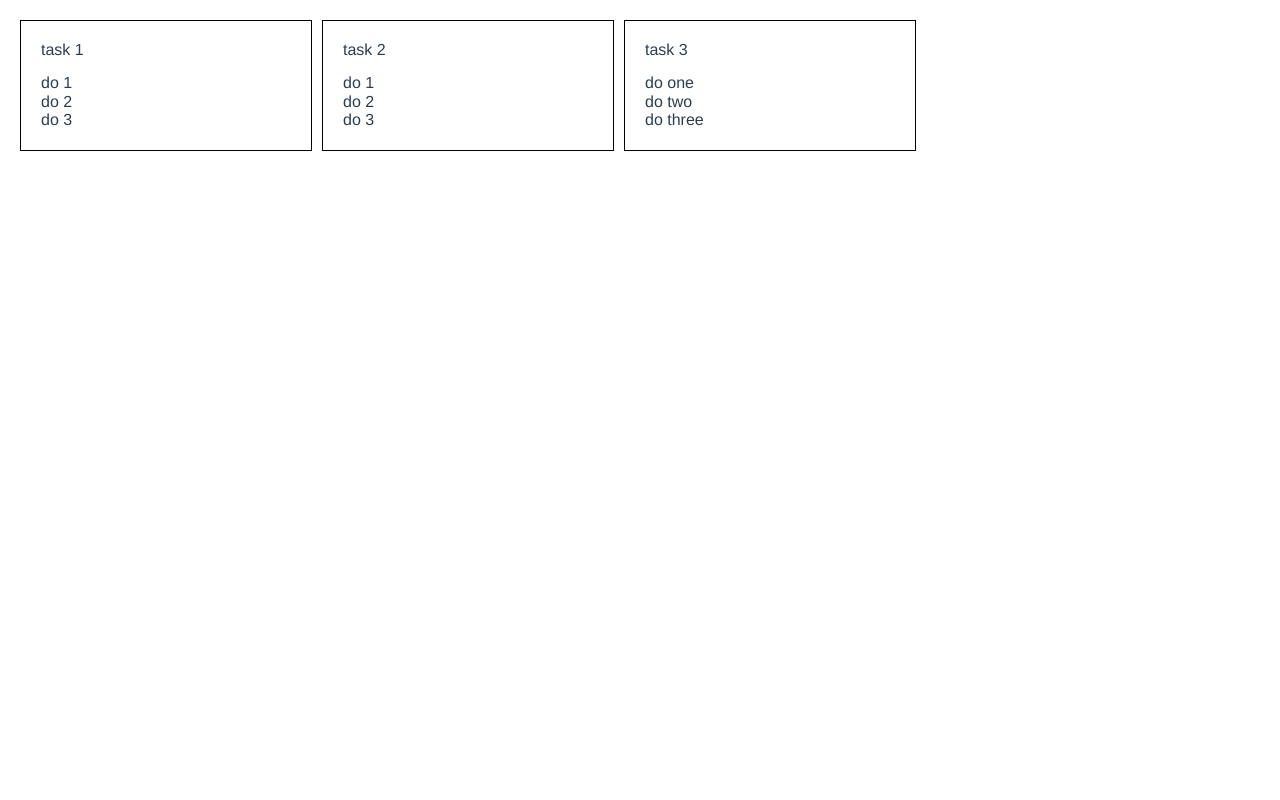
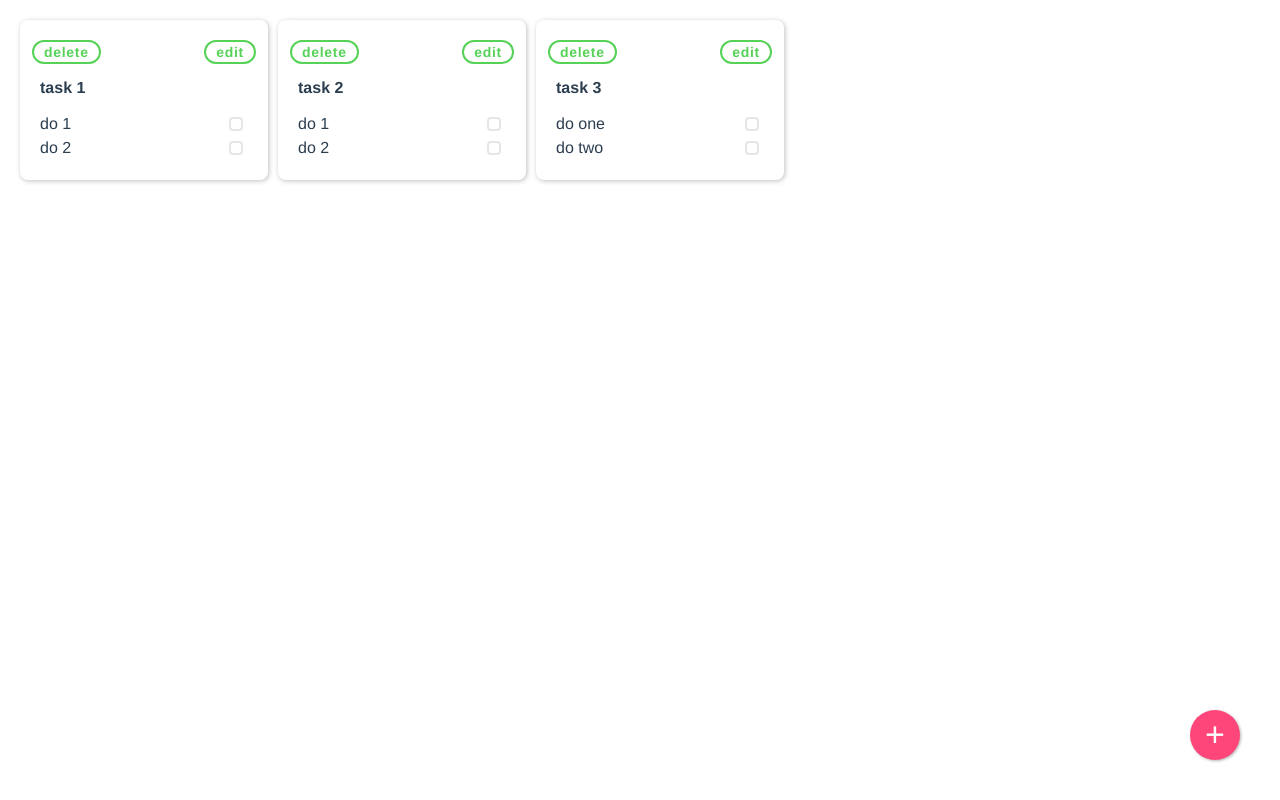
Before and after one commit to Alona2156/TRLogic, a Vue app in the folder front/: page / in a window 1280 px wide. Built offline with nearby package versions, Linux system fonts and the light colour scheme.

Commit message:
ui elements

```diff
--- a/front/src/App.vue
+++ b/front/src/App.vue
@@ -1,15 +1,37 @@
 <template>
   <div id="app">
     <router-view :key="$route.path" />
+    <alert :state="showAlert" @closeAlert="hideDeleteAlert" />
+    <div class="shade" :class="shadeClass"></div>
   </div>
 </template>
 
 <script>
+import { eventBus } from "@/main.js";
+import alert from "@/components/ui/alert.vue";
 
 export default {
-  name: 'App',
+  name: "App",
+  data() {
+    return {
+      showAlert: false,
+      shadeClass: "hide"
+    };
+  },
   components: {
-
+    alert
+  },
+  created() {
+    eventBus.$on("toggleAlert", data => {
+      this.showAlert = data;
+      this.shadeClass = data ? "show" : "hide";
+    });
+  },
+  methods: {
+    hideDeleteAlert() {
+      this.showAlert = false;
+      this.shadeClass = "hide";
+    }
   }
 };
 </script>
@@ -17,17 +39,39 @@ export default {
 <style lang="scss">
 @import "@/style/mixins.scss";
 
+body,
+html {
+  margin: 0;
+  padding: 0;
+  width: 100%;
+  height: 100%;
+  overflow: hidden;
+}
+
+*,
+*:before,
+*:after {
+  box-sizing: border-box;
+}
+
 #app {
   font-family: Avenir, Helvetica, Arial, sans-serif;
   -webkit-font-smoothing: antialiased;
   -moz-osx-font-smoothing: grayscale;
   text-align: center;
   color: #2c3e50;
+  position: relative;
+  height: 100%;
+  display: flex;
+  flex-direction: row;
+  z-index: $z-index-else;
 }
 
 .outer-wrapper {
   padding: 20px;
   margin: -5px;
+  width: 100%;
+  height: 100%;
   @include flex(row, flex-start, flex-start);
 }
 </style>
--- a/front/src/components/pages/many-tasks.vue
+++ b/front/src/components/pages/many-tasks.vue
@@ -1,11 +1,26 @@
 <template>
   <div class="outer-wrapper">
-    <taskUi v-for="(task, index) in tasks" :key="index" :task="task"/>
+    <taskUi
+      v-for="(task, index) in tasks"
+      :key="index"
+      :task="task"
+      checkboxType="checkbox-disabled"
+    >
+      <template v-slot:delete-and-edit-buttons>
+        <div class="buttons-wrapper">
+          <div @click="showDeleteAlert(task.url)">delete</div>
+          <div @click="editTask(task.url)">edit</div>
+        </div>
+      </template>
+    </taskUi>
+    <addTaskButton />
   </div>
 </template>
 
 <script>
+import { eventBus } from "@/main.js";
 import taskUi from "@/components/ui/task-ui.vue";
+import addTaskButton from '@/components/ui/add-task-button.vue';
 
 export default {
   data() {
@@ -13,36 +28,81 @@ export default {
       tasks: [
         {
           title: "task 1",
+          url: "task-1",
           list: [
             { title: "do 1", done: false },
-            { title: "do 2", done: false },
-            { title: "do 3", done: true }
+            { title: "do 2", done: false }
           ]
         },
         {
           title: "task 2",
+          url: "task-2",
           list: [
             { title: "do 1", done: false },
-            { title: "do 2", done: false },
-            { title: "do 3", done: false }
+            { title: "do 2", done: false }
           ]
         },
         {
           title: "task 3",
+          url: "task-3",
           list: [
             { title: "do one", done: false },
-            { title: "do two", done: true },
-            { title: "do three", done: true }
+            { title: "do two", done: true }
           ]
         }
       ]
     };
   },
   components: {
-    taskUi
+    taskUi,
+    addTaskButton
+  },
+  methods: {
+    editTask(url) {
+      this.$router.push(url)
+    },
+    showDeleteAlert(url) {
+      eventBus.$emit("toggleAlert", true);
+      this.showAlert = true;
+      this.shadeClass = "show";
+    }
   }
 };
 </script>
 
-<style>
+<style lang="scss">
+@import "@/style/mixins.scss";
+
+.buttons-wrapper {
+  @include flex(row, space-between, center);
+  margin: 0 -8px 15px;
+  > * {
+    background-color: white;
+    color: $green;
+    border: 2px solid $green;
+    font-weight: 800;
+    border-radius: 50px;
+    padding: 2px 10px;
+    cursor: pointer;
+    font-size: 14px;
+    letter-spacing: 0.7px;
+    flex: 0 0 auto;
+  }
+}
+
+.shade {
+  position: absolute;
+  width: 100%;
+  height: 100%;
+  background-color: rgba(0, 0, 0, 0.6);
+}
+
+.shade.show {
+  display: block;
+  z-index: $z-index-shade;
+}
+
+.shade.hide {
+  display: none;
+}
 </style>
--- a/front/src/components/pages/one-task.vue
+++ b/front/src/components/pages/one-task.vue
@@ -1,6 +1,6 @@
 <template>
   <div class="outer-wrapper">
-    <taskUi :task="task" />
+    <taskUi :task="task" checkboxType="checkbox-unselected"/>
   </div>
 </template>
 
--- /dev/null
+++ b/front/src/components/ui/add-task-button.vue
@@ -0,0 +1,37 @@
+<template>
+  <div class="add-task-button">
+    <span>+</span>
+  </div>
+</template>
+
+<script>
+export default {
+  data() {
+    return {};
+  }
+};
+</script>
+
+<style lang='scss'>
+@import "@/style/mixins.scss";
+
+.add-task-button {
+  $size: 50px;
+  $dist: calc(0% + 40px);
+  @include flex(row, center, center);
+  cursor: pointer;
+  position: fixed;
+  bottom: $dist;
+  right: $dist;
+  background-color: $pink;
+  z-index: $z-index-over-else;
+  box-shadow: $button-shadow;
+  height: $size;
+  width: $size;
+  border-radius: $size;
+  > span {
+    font-size: 34px;
+    color: white;
+  }
+}
+</style>
--- /dev/null
+++ b/front/src/components/ui/alert.vue
@@ -0,0 +1,84 @@
+<template>
+  <div class="alert-msg" v-if="state">
+    <div class="header">
+      <span class="header-text"> Confirm </span>
+      <span class="close" @click="closeAlert">&#10006;</span>
+    </div>
+    <p class="message">Do you really want to delete task?</p>
+    <div class="footer">
+      <div class="footer-button">yes</div>
+      <div class="footer-button">no</div>
+    </div>
+  </div>
+</template>
+
+<script>
+export default {
+  props: ["state"],
+  methods: {
+    closeAlert() {
+      this.$emit("closeAlert");
+    }
+  }
+};
+</script>
+
+<style lang="scss">
+@import "@/style/mixins.scss";
+
+.alert-msg {
+  position: absolute;
+  left: 50%;
+  transform: translateX(-50%);
+  top: 70px;
+  width: 400px;
+  max-width: 100%;
+  z-index: $z-index-alert;
+  background-color: white;
+  > .header {
+    background-color: $pink;
+    width: 100%;
+    height: 30px;
+    @include flex(row, space-between, center);
+    > .header-text {
+      color: white;
+      font-weight: 800;
+      margin-left: 15px;
+    }
+    > .close {
+      color: white;
+      font-size: 22px;
+      margin-right: 10px;
+      cursor: pointer;
+    }
+  }
+  > .message {
+    margin: 15px 0;
+  }
+  > .footer {
+    @include flex(row, flex-end, center);
+    margin: 0 auto 15px;
+  }
+  .footer-button {
+    margin: 0 10px;
+    color: white;
+    font-weight: 800;
+    width: 50px;
+    padding: 5px 7px;
+    border-radius: 4px;
+    background: transparentize($green, 0.3);
+    font-size: 14px;
+    text-transform: uppercase;
+    cursor: pointer;
+    &:hover {
+      background: $green;
+    }
+    + .footer-button {
+      background: transparentize(red, 0.3);
+      &:hover {
+        background: red;
+      }
+    }
+  }
+}
+</style>
--- /dev/null
+++ b/front/src/components/ui/checkbox-ui.vue
@@ -0,0 +1,40 @@
+<template>
+  <div
+    class="select-item-checkbox"
+  ></div>
+</template>
+
+<script>
+export default {
+
+};
+</script>
+
+<style lang="scss">
+@import "@/style/mixins.scss";
+
+$size: 14px;
+
+.select-item-checkbox {
+  cursor: pointer;
+  border-radius: 4px;
+  margin: 5px;
+  width: $size;
+  height: $size;
+  transition: all 0.3s ease;
+  box-sizing: border-box;
+}
+
+.checkbox-selected {
+  border: $size/2 solid $green;
+}
+
+.checkbox-unselected {
+  border: 2px solid $green;
+}
+
+.checkbox-disabled {
+  cursor: not-allowed;
+  border: 2px solid $grey;
+}
+</style>
--- a/front/src/components/ui/task-ui.vue
+++ b/front/src/components/ui/task-ui.vue
@@ -1,35 +1,55 @@
 <template>
   <div class="task-wrapper">
+    <slot name="delete-and-edit-buttons" />
     <p class="title">{{task.title}}</p>
     <ul class="list">
-      <li v-for="(item, index) in task.list" :key="index">{{item.title}}</li>
+      <li class="list-item" v-for="(item, index) in task.list" :key="index">
+        <p>{{item.title}}</p>
+        <checkboxUi :class="checkboxType" />
+      </li>
     </ul>
   </div>
 </template>
 
 <script>
+import checkboxUi from "@/components/ui/checkbox-ui.vue";
+
 export default {
-  props: ["task"]
+  props: ["task", "checkboxType"],
+  components: {
+    checkboxUi
+  }
 };
 </script>
 
 <style lang="scss">
+@import "@/style/mixins.scss";
+
 .task-wrapper {
   width: calc(100% / 5);
-  border: 1px solid #000;
+  border-radius: 8px;
+  box-shadow: $card-shadow;
   padding: 20px;
   margin: 5px;
   > .title {
     text-align: left;
     margin: 0 0 15px;
+    font-weight: 600;
   }
   > .list {
     margin: 0;
     padding: 0;
     list-style-type: none;
-      li {
-        text-align: left;
-      }
+  }
+  .list-item {
+    text-align: left;
+    @include flex(row, space-between, center);
+    > * {
+      flex: 0 0 auto;
+    }
+    p {
+      margin: 0;
+    }
   }
 }
 </style>
--- a/front/src/main.js
+++ b/front/src/main.js
@@ -6,6 +6,8 @@ import { router } from "./routing.js";
 
 Vue.config.productionTip = false;
 
+export const eventBus = new Vue();
+
 new Vue({
   router,
   store,
--- a/front/src/style/mixins.scss
+++ b/front/src/style/mixins.scss
@@ -1,3 +1,18 @@
+$pink: #ff467b;
+$grey: hsl(0, 0%, 90%);
+$green: hsl(120, 58%, 58%);
+
+$z-index-alert: 50;
+$z-index-modal-form: 40;
+$z-index-shade: 30;
+$z-index-header: 25;
+$z-index-aside: 20;
+$z-index-over-else: 15;
+$z-index-else: 10;
+
+$button-shadow: 1px 1px 3px rgba(0, 0, 0, 0.3);
+$card-shadow: 1px 1px 5px hsl(0, 0%, 75%);
+
 @mixin flex($fxd, $jc, $ai) {
   display: flex;
   flex-direction: $fxd;
```
